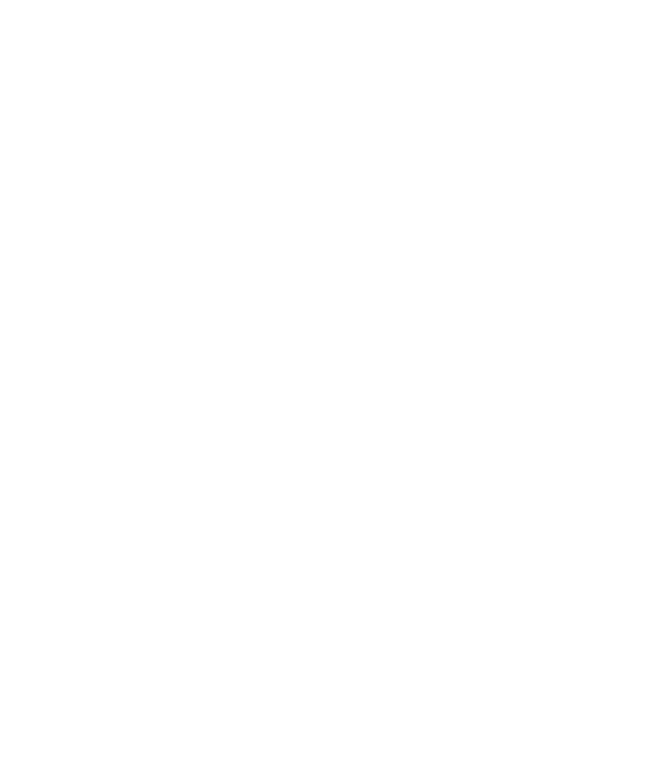
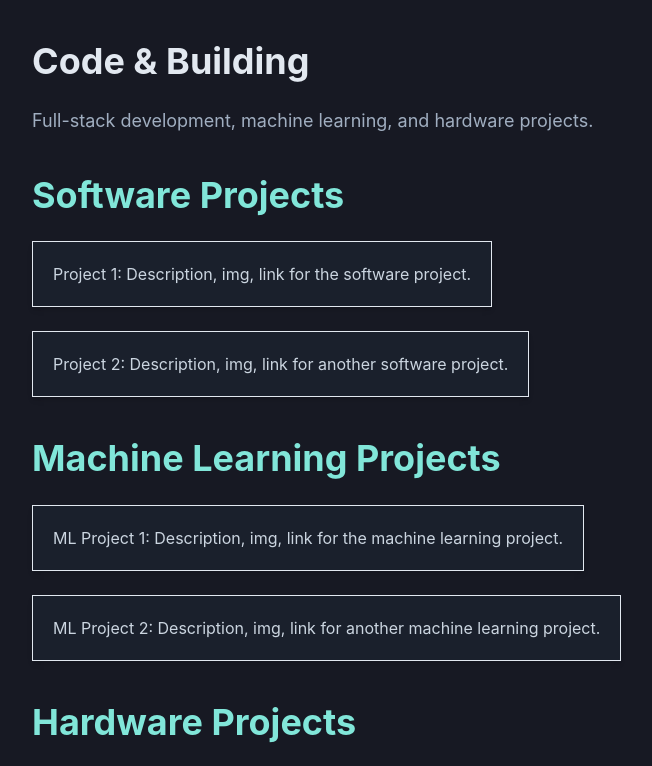
Before and after one commit to lepkinh/personal-website, a React (Create React App) app in the folder my-portfolio/: page /building in a window 1280 px wide. Before the commit this address had no page. Shown: the top 766 px of the page, without its empty margins (240-892 px from the left). Built offline with nearby package versions, Linux system fonts and the light colour scheme.

Commit message:
Building route full template

```diff
--- a/my-portfolio/src/App.js
+++ b/my-portfolio/src/App.js
@@ -2,7 +2,8 @@
 import { ChakraProvider, Box, Container, Heading, Text, VStack, HStack, Image, Icon, Link, Stack, extendTheme } from '@chakra-ui/react';
 import { BrowserRouter as Router, Routes, Route } from 'react-router-dom';
 import { FaLinkedin, FaGithub, FaTwitter } from 'react-icons/fa';
-import Resume from './Resume';
+import Building from './Building';
+import Cv from './Cv';
 
 // Darker theme
 const theme = extendTheme({
@@ -68,8 +69,8 @@
         {/* Links to Other Routes */}
         <Stack direction="row" spacing={4} justify="center" mt={4}>
           <Link href="/" color="teal.200">Home</Link>
-          <Link href="/projects" color="teal.200">Projects</Link>
-          <Link href="/resume" color="teal.200">Resume</Link>
+          <Link href="/building" color="teal.200">Code & Building</Link>
+          <Link href="/cv" color="teal.200">CV</Link>
         </Stack>
 
         {/* Links to Socials */}
@@ -94,7 +95,8 @@
     <Router>
       <Routes>
         <Route path="/" element={<App />} />
-        <Route path="/resume" element={<Resume />} />
+        <Route path="/building" element={<Building />} />
+        <Route path="/cv" element={<Cv />} />
       </Routes>
     </Router>
   );
--- /dev/null
+++ b/my-portfolio/src/Building.js
@@ -0,0 +1,75 @@
+import React from 'react';
+import { ChakraProvider, Container, Heading, Text, VStack, HStack, Box, extendTheme } from '@chakra-ui/react';
+
+// Darker theme
+const theme = extendTheme({
+  styles: {
+    global: {
+      body: {
+        bg: 'gray.900', // Dark background color
+        color: 'gray.200', // Light text color
+      },
+    },
+  },
+});
+
+function Building() {
+  return (
+    <ChakraProvider theme={theme}>
+      <Container maxW="container.md" py={10}>
+        <VStack spacing={6} align="start">
+          <Heading as="h1" size="xl">
+            Code & Building
+          </Heading>
+          <Text fontSize="lg" color="gray.400">
+            Full-stack development, machine learning, and hardware projects.
+          </Text>
+        </VStack>
+
+        {/* Software Projects Section */}
+        <VStack spacing={6} align="start" mt={10}>
+          <Heading as="h2" size="xl" color="teal.200">
+            Software Projects
+          </Heading>
+          <Box p={5} shadow="md" borderWidth="1px" bg="gray.800">
+            <Text fontSize="md" color="gray.300">Project 1: Description, img, link for the software project.</Text>
+          </Box>
+          <Box p={5} shadow="md" borderWidth="1px" bg="gray.800">
+            <Text fontSize="md" color="gray.300">Project 2: Description, img, link for another software project.</Text>
+          </Box>
+          {/* Add more projects as needed */}
+        </VStack>
+
+        {/* Machine Learning Projects Section */}
+        <VStack spacing={6} align="start" mt={10}>
+          <Heading as="h2" size="xl" color="teal.200">
+            Machine Learning Projects
+          </Heading>
+          <Box p={5} shadow="md" borderWidth="1px" bg="gray.800">
+            <Text fontSize="md" color="gray.300">ML Project 1: Description, img, link for the machine learning project.</Text>
+          </Box>
+          <Box p={5} shadow="md" borderWidth="1px" bg="gray.800">
+            <Text fontSize="md" color="gray.300">ML Project 2: Description, img, link for another machine learning project.</Text>
+          </Box>
+          {/* Add more projects as needed */}
+        </VStack>
+
+        {/* Hardware Projects Section */}
+        <VStack spacing={6} align="start" mt={10}>
+          <Heading as="h2" size="xl" color="teal.200">
+            Hardware Projects
+          </Heading>
+          <Box p={5} shadow="md" borderWidth="1px" bg="gray.800">
+            <Text fontSize="md" color="gray.300">Hardware Project 1: Description, img, link for the hardware project.</Text>
+          </Box>
+          <Box p={5} shadow="md" borderWidth="1px" bg="gray.800">
+            <Text fontSize="md" color="gray.300">Hardware Project 2: Description, img, link for another hardware project.</Text>
+          </Box>
+          {/* Add more projects as needed */}
+        </VStack>
+      </Container>
+    </ChakraProvider>
+  );
+}
+
+export default Building;
--- a/my-portfolio/src/Resume.js
+++ b/my-portfolio/src/Cv.js
@@ -1,8 +1,8 @@
-// Resume.js
+// Cv.js
 import React from 'react';
 import { Box, Button, VStack, Link, Text } from '@chakra-ui/react';
 
-function Resume() {
+function Cv() {
   const resumeUrl = "/path/to/your/resume.pdf"; // ADD RESUME HERE, I need to redo mine still
 
   return (
@@ -20,4 +20,4 @@
   );
 }
 
-export default Resume;
+export default Cv;
```
